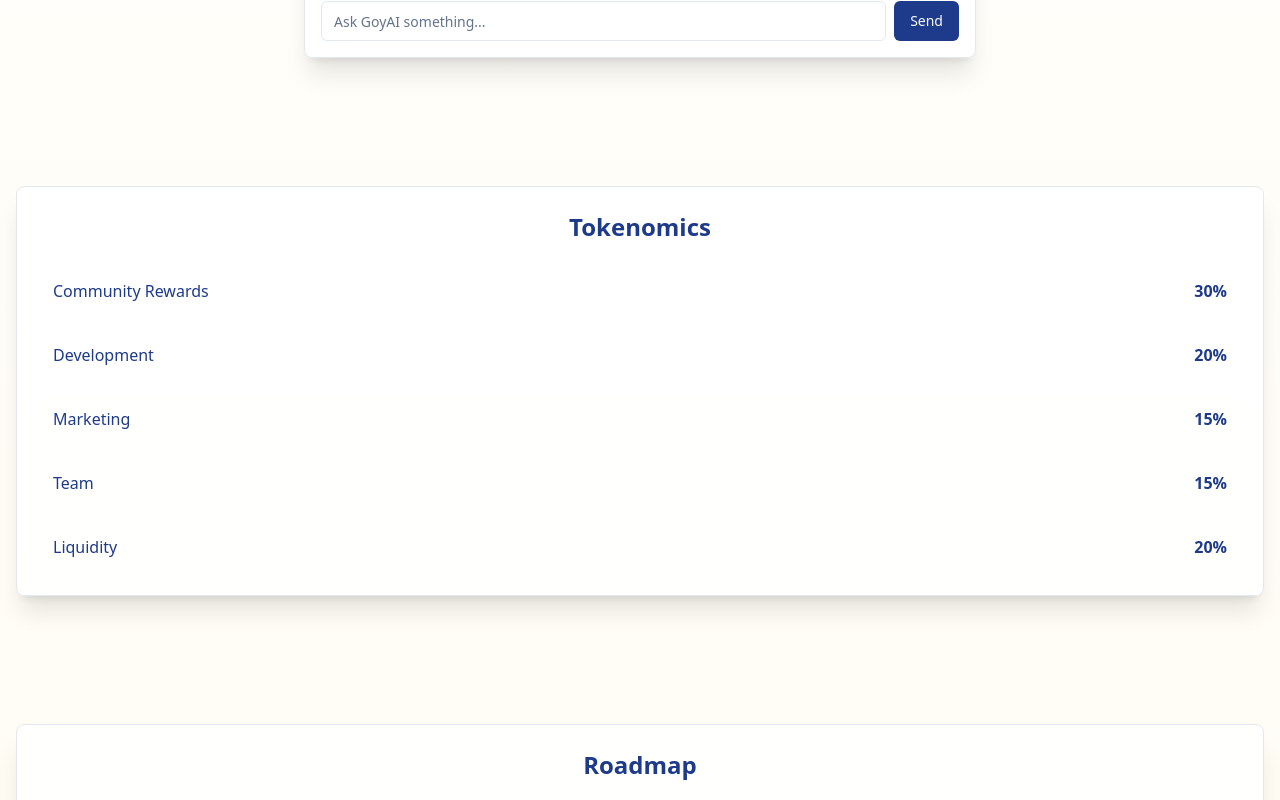
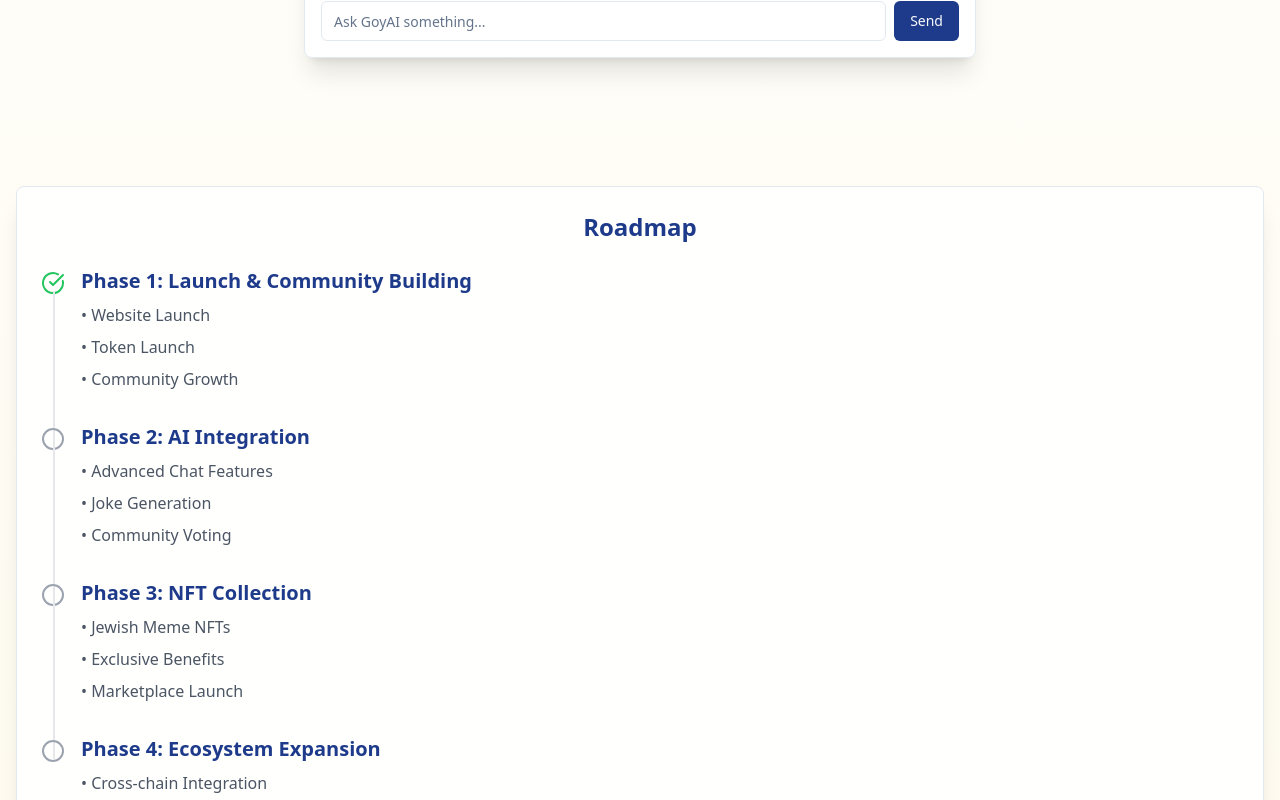
Before and after one commit to bouggzzzzz/goyai-giggles-and-crypto, a React (Vite) app: page / in a window 1280 px wide. Shown: the part 900-1700 px from the top of the page. Built offline with nearby package versions, Linux system fonts and the light colour scheme.

Commit message:
Remove Tokenomics Section
Deleted the Tokenomics component and its related code from the application to streamline the layout.
[skip gpt_engineer]

```diff
--- a/src/components/Tokenomics.tsx
+++ /dev/null
@@ -1,27 +0,0 @@
-import { Card } from "@/components/ui/card";
-
-const data = [
-  { name: "Community Rewards", value: 30 },
-  { name: "Development", value: 20 },
-  { name: "Marketing", value: 15 },
-  { name: "Team", value: 15 },
-  { name: "Liquidity", value: 20 },
-];
-
-export const Tokenomics = () => {
-  return (
-    <Card className="p-6 bg-white/90 backdrop-blur shadow-xl">
-      <h2 className="text-2xl font-bold text-center text-goyai-blue mb-6">
-        Tokenomics
-      </h2>
-      <div className="space-y-4">
-        {data.map((item, index) => (
-          <div key={index} className="flex justify-between items-center p-3 rounded-lg hover:bg-goyai-gold/10 transition-colors">
-            <span className="font-medium text-goyai-blue">{item.name}</span>
-            <span className="text-goyai-blue font-bold">{item.value}%</span>
-          </div>
-        ))}
-      </div>
-    </Card>
-  );
-};
--- a/src/pages/Index.tsx
+++ b/src/pages/Index.tsx
@@ -1,5 +1,4 @@
 import { GoyAIChat } from "@/components/GoyAIChat";
-import { Tokenomics } from "@/components/Tokenomics";
 import { Roadmap } from "@/components/Roadmap";
 import { Button } from "@/components/ui/button";
 import { Github, Twitter, MessageSquare } from "lucide-react";
@@ -28,11 +27,6 @@ const Index = () => {
       {/* Chat Section */}
       <section className="container mx-auto px-4 py-16">
         <GoyAIChat />
-      </section>
-
-      {/* Tokenomics Section */}
-      <section className="container mx-auto px-4 py-16">
-        <Tokenomics />
       </section>
 
       {/* Roadmap Section */}
```
